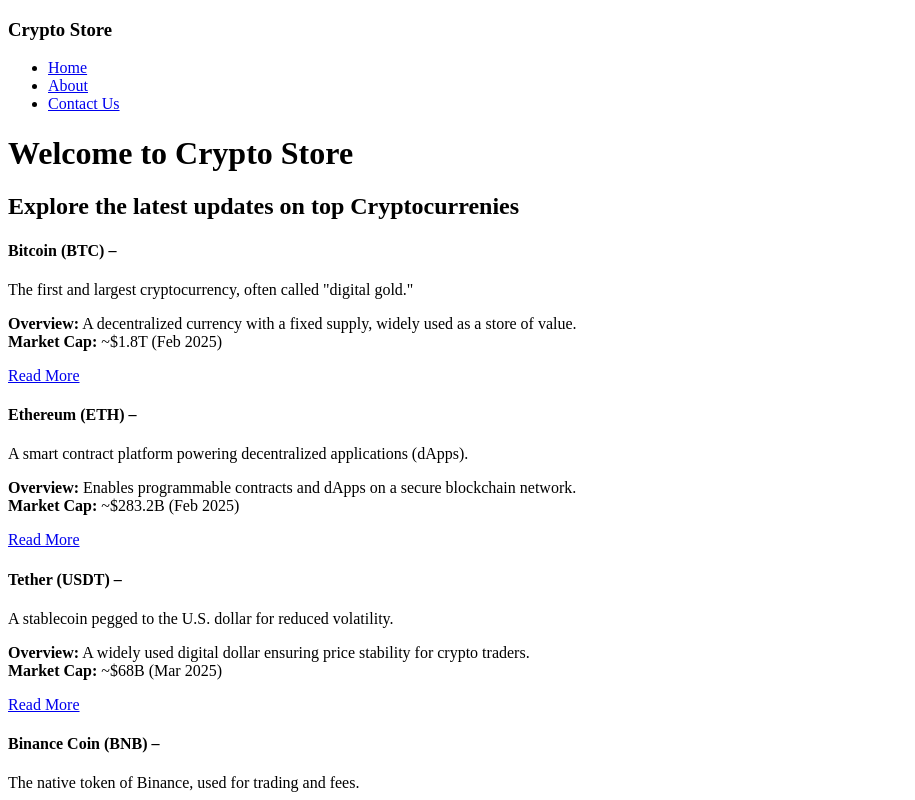
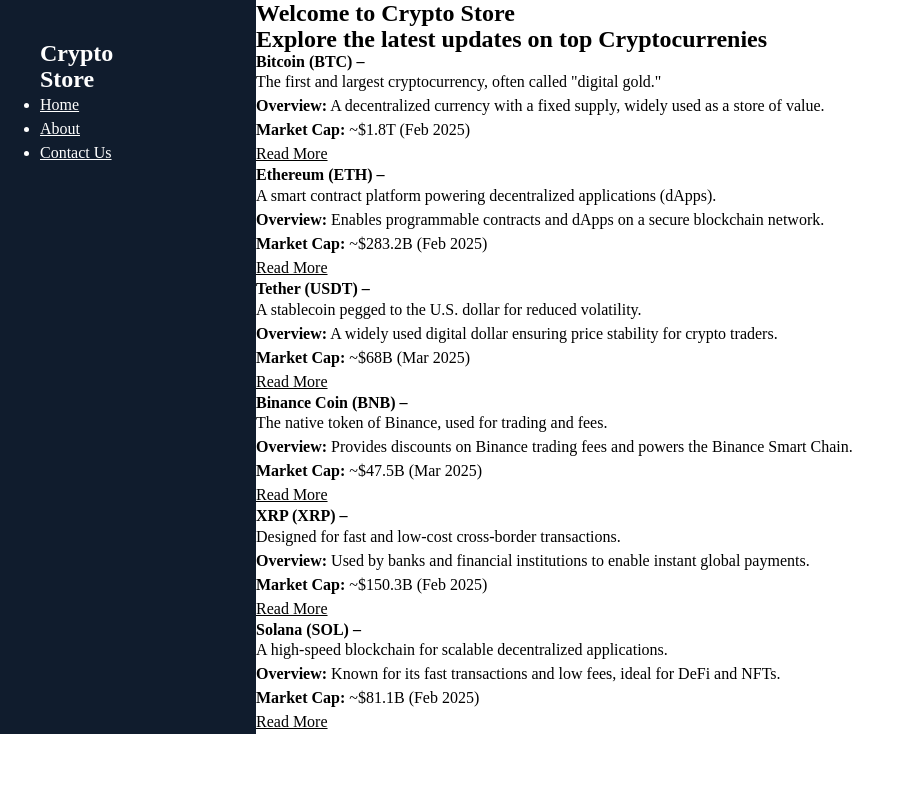
Before and after one commit to yMeeraki/crypto-store, a plain HTML site: page index.html in a window 1280 px wide. Shown: the top 800 px of the page, without its empty margins (0-915 px from the left). Drawn offline with Linux system fonts and the light colour scheme.

Commit message:
SMACSS Added

```diff
--- a/index.html
+++ b/index.html
@@ -5,30 +5,37 @@
     <meta charset="UTF-8">
     <meta name="viewport" content="width=device-width, initial-scale=1.0">
     <title>Crypto Store</title>
+    <link rel="stylesheet" href="style.css">
 </head>
 
 <body>
-    <!-- Sidebar navigation -->
-    <nav>
-        <h3>
-            Crypto Store
-        </h3>
-        <ul>
-            <li><a href="#">Home</a></li>
-            <li><a href="#">About</a></li>
-            <li><a href="#">Contact Us</a></li>
-        </ul>
-    </nav>
+    <!-- Header Container-->
 
-    <div>
-        <!-- Header Container-->
-        <header>
-            <h1>Welcome to Crypto Store</h1>
-            <h2>Explore the latest updates on top Cryptocurrenies</h2>
+     <section class="container">
+        <header class="container__header">
+            <div class="container__header--logo">
+                <h1 class="container__header--logo-text">Crypto Store</h1>
+            </div>
+            <!-- Sidebar navigation -->
+                <nav class="container__header--navigation">
+                    <ul class="container__header--navigation-list">
+                        <li><a href="#">Home</a></li>
+                        <li><a href="#">About</a></li>
+                        <li><a href="#">Contact Us</a></li>
+                    </ul>
+                </nav>
         </header>
+
+
+
+
 
         <!-- Main Container -->
         <main>
+            <div>
+                <h1>Welcome to Crypto Store</h1>
+                <h2>Explore the latest updates on top Cryptocurrenies</h2>
+            </div>
 
             <section>
                 <div>
@@ -127,6 +134,12 @@
             </section>
 
         </main>
+
+     </section>
+
+
+    <div>
+
     </div>
 
 </body>
--- /dev/null
+++ b/src/styles/base/_reset.css
@@ -0,0 +1,105 @@
+/* Box sizing rules */
+*,
+*::before,
+*::after {
+    margin: 0;
+    padding: 0;
+    box-sizing: border-box;
+}
+
+/* Prevent font size inflation */
+html {
+    -moz-text-size-adjust: none;
+    -webkit-text-size-adjust: none;
+    text-size-adjust: none;
+
+}
+
+
+
+/* Remove default margin in favour of better control in authored CSS */
+body,
+h1,
+h2,
+h3,
+h4,
+p,
+figure,
+blockquote,
+dl,
+dd {
+    margin-block-end: 0;
+}
+
+/* Remove list styles on ul, ol elements with a list role, which suggests default styling will be removed */
+ul[role='list'],
+ol[role='list'] {
+    list-style: none;
+}
+
+/* Set core body defaults */
+body {
+    min-height: 100vh;
+    line-height: 1.5;
+}
+
+/* Set shorter line heights on headings and interactive elements */
+h1,
+h2,
+h3,
+h4,
+button,
+input,
+label {
+    line-height: 1.1;
+}
+
+/* Balance text wrapping on headings */
+h1,
+h2,
+h3,
+h4 {
+    text-wrap: balance;
+}
+
+/* A elements that don't have a class get default styles */
+a:not([class]) {
+    text-decoration-skip-ink: auto;
+    color: currentColor;
+}
+
+/* Make images easier to work with */
+img,
+picture {
+    max-width: 100%;
+    display: block;
+}
+
+/* Inherit fonts for inputs and buttons */
+input,
+button,
+textarea,
+select {
+    font-family: inherit;
+    font-size: inherit;
+}
+
+/* Make sure textareas without a rows attribute are not tiny */
+textarea:not([rows]) {
+    min-height: 10em;
+}
+
+/* Anything that has been anchored to should have extra scroll margin */
+:target {
+    scroll-margin-block: 5ex;
+}
+
+
+/*  */
+html{
+    font-size: var(--base-font-percentage);
+}
+
+body{
+    font-size: var(--base-font-size);
+}
--- /dev/null
+++ b/src/styles/base/_variables.css
@@ -0,0 +1,33 @@
+:root {
+
+
+    --base-font-percentage: 62.5%;
+    --base-font-size: 1.6rem;
+
+    /* Color Pallete */
+    --primary-color: #101c2d;
+    --secondary-color: #fff;
+
+    /* Container */
+    --header-width:20%;
+    --main-content-width:80%;
+
+    /* Header */
+    --header-padding: 4rem;
+    --logo-width: 34%;
+    --navigation-width:66%;
+}
+
+
+/*
+Primary Background:
+#101c2d
+
+
+
+For Cards :
+
+Background: #00f4f3 #43fada #74fdbd #a1fe9f #cdfd84 #f9f871
+Text: #2e334a
+
+*/
--- /dev/null
+++ b/src/styles/components/_container.css
@@ -0,0 +1,3 @@
+.container{
+   display: flex;
+}
--- /dev/null
+++ b/src/styles/components/_header.css
@@ -0,0 +1,19 @@
+.container__header {
+    background-color: var(--primary-color);
+    color: var(--secondary-color);
+
+    display: flex;
+    flex-direction: column;
+
+    padding: var(--header-padding);
+
+    width: var(--header-width);
+}
+
+.container__header--logo{
+    width: var(--logo-width);
+}
+
+.container__header--navigation{
+    width: var(--navigation-width);
+}
--- /dev/null
+++ b/src/styles/vendors/_fonts.css
@@ -0,0 +1 @@
+@import url('https://fonts.googleapis.com/css2?family=Abril+Fatface&family=Josefin+Sans:ital,wght@0,100..700;1,100..700&family=Lora:ital,wght@0,400..700;1,400..700&family=Merriweather:ital,wght@0,300;0,400;0,700;0,900;1,300;1,400;1,700;1,900&family=Montserrat:ital,wght@0,100..900;1,100..900&family=Open+Sans:ital,wght@0,300..800;1,300..800&family=Plus+Jakarta+Sans:ital,wght@0,200..800;1,200..800&family=Poppins:ital,wght@0,100;0,200;0,300;0,400;0,500;0,600;0,700;0,800;0,900;1,100;1,200;1,300;1,400;1,500;1,600;1,700;1,800;1,900&family=Roboto:ital,wght@0,100;0,300;0,400;0,500;0,700;0,900;1,100;1,300;1,400;1,500;1,700;1,900&family=Space+Mono:ital,wght@0,400;0,700;1,400;1,700&family=Work+Sans:ital,wght@0,100..900;1,100..900&display=swap');
--- /dev/null
+++ b/style.css
@@ -0,0 +1,10 @@
+/*  Base */
+@import "./src/styles/base/_reset.css";
+@import "./src/styles/base/_variables.css";
+
+/* Vendors */
+@import "./src/styles/components/_vendors.css";
+
+/* Componentss */
+@import "./src/styles/components/_container.css";
+@import "./src/styles/components/_header.css";
```
Also changed, not shown: index.js (added).
